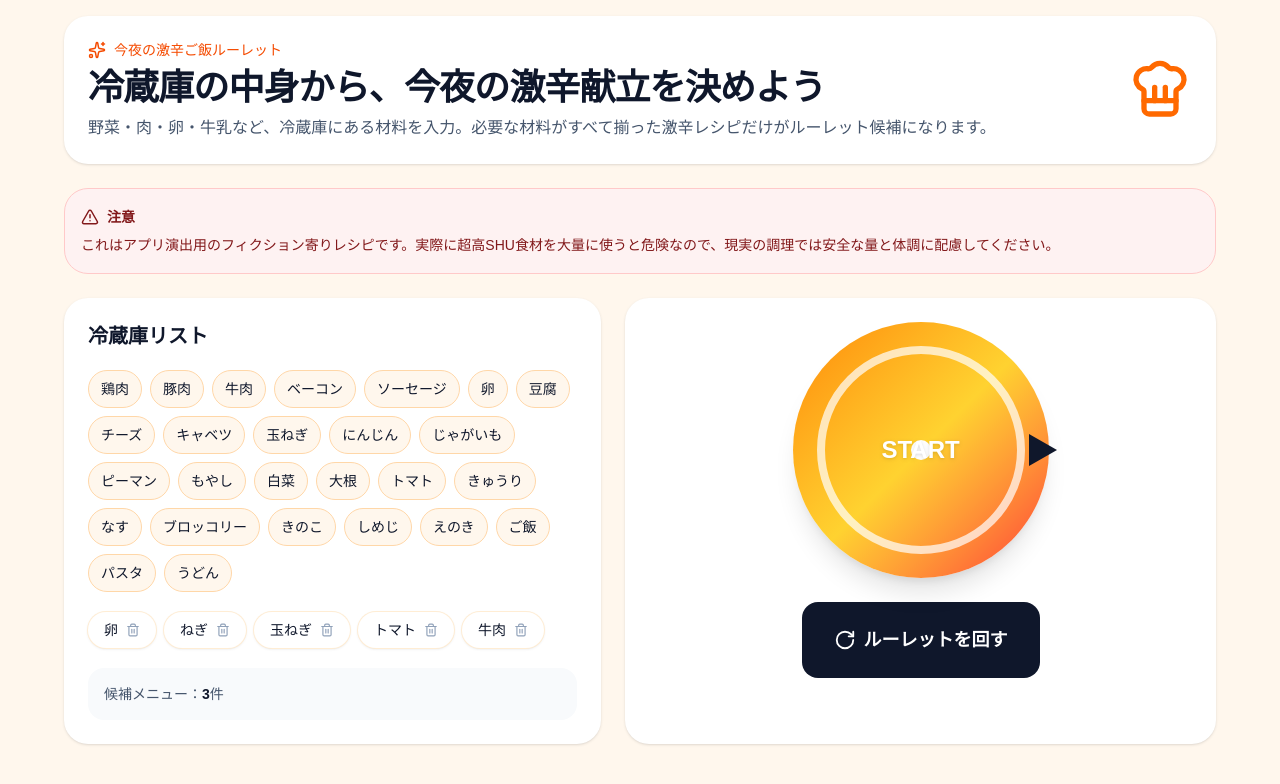
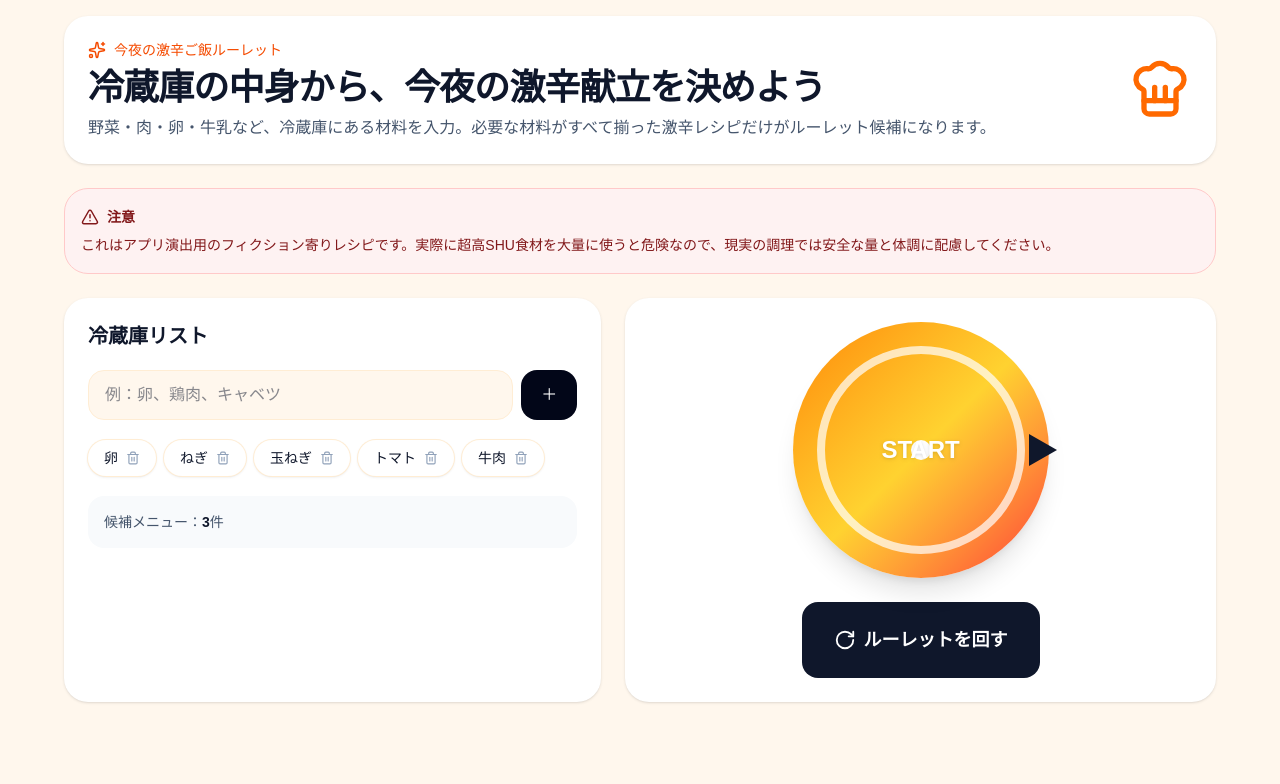
Before and after one commit to ishiimediatry/spicy-roulette, a Next.js app: page / in a window 1280 px wide. Shown: the top 784 px of the page. Built offline with nearby package versions, Linux system fonts and the light colour scheme.

Commit message:
Restore original ingredient input

```diff
--- a/app/page.tsx
+++ b/app/page.tsx
@@ -353,15 +353,7 @@ useEffect(() => {
 }, []);
 
   const [pantry, setPantry] = useState(["卵", "ねぎ", "玉ねぎ", "トマト", "牛肉"]);
-  const COMMON_INGREDIENTS = [
-  "鶏肉","豚肉","牛肉","ベーコン","ソーセージ",
-  "卵","豆腐","チーズ",
-  "キャベツ","玉ねぎ","にんじん","じゃがいも",
-  "ピーマン","もやし","白菜","大根",
-  "トマト","きゅうり","なす","ブロッコリー",
-  "きのこ","しめじ","えのき",
-  "ご飯","パスタ","うどん"
-];
+
   const [selected, setSelected] = useState<Recipe | null>(null);
   const [isSpinning, setIsSpinning] = useState(false);
   const [spinCount, setSpinCount] = useState(0);
@@ -458,21 +450,21 @@ const askIngredient = () => {
             <div className="space-y-5">
               <h2 className="text-xl font-bold">冷蔵庫リスト</h2>
 
-<div className="flex flex-wrap gap-2">
-  {COMMON_INGREDIENTS.map((food) => (
-    <button
-      key={food}
-      type="button"
-      onClick={() => {
-        if (!pantry.includes(food)) {
-          setPantry([...pantry, food]);
-        }
-      }}
-      className="rounded-full border border-orange-200 bg-orange-50 px-3 py-2 text-sm"
-    >
-      {food}
-    </button>
-  ))}
+<div className="flex gap-2">
+  <input
+    value={input}
+    onChange={(e) => setInput(e.target.value)}
+    placeholder="例：卵、鶏肉、キャベツ"
+    className="min-w-0 flex-1 rounded-2xl border border-orange-100 bg-orange-50 px-4 py-3 outline-none focus:border-orange-400"
+  />
+
+  <button
+    type="button"
+    onClick={askIngredient}
+    className="rounded-2xl bg-slate-950 px-5 py-3 text-white"
+  >
+    ＋
+  </button>
 </div>
 
               <div className="flex flex-wrap gap-2">
```
